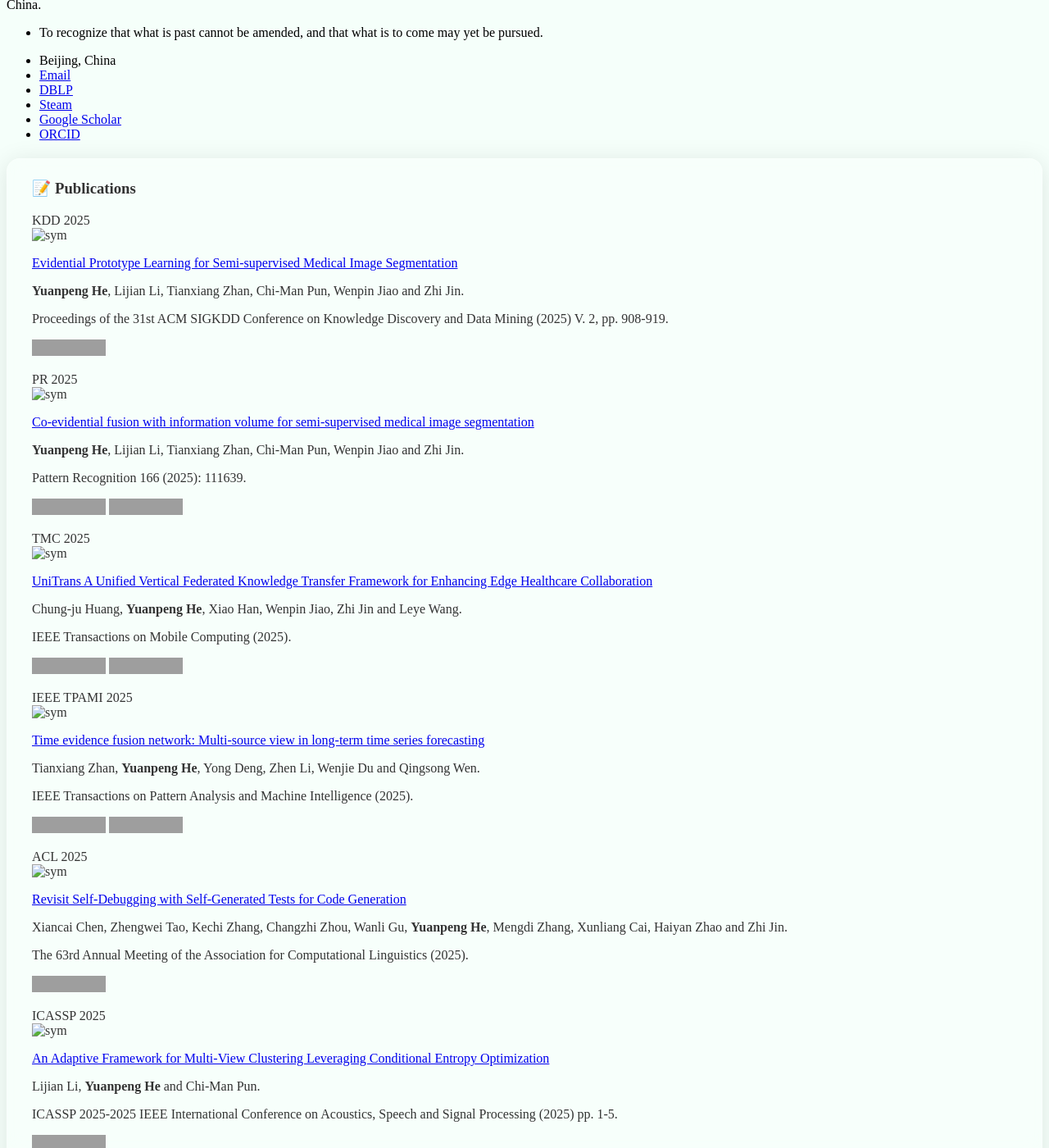
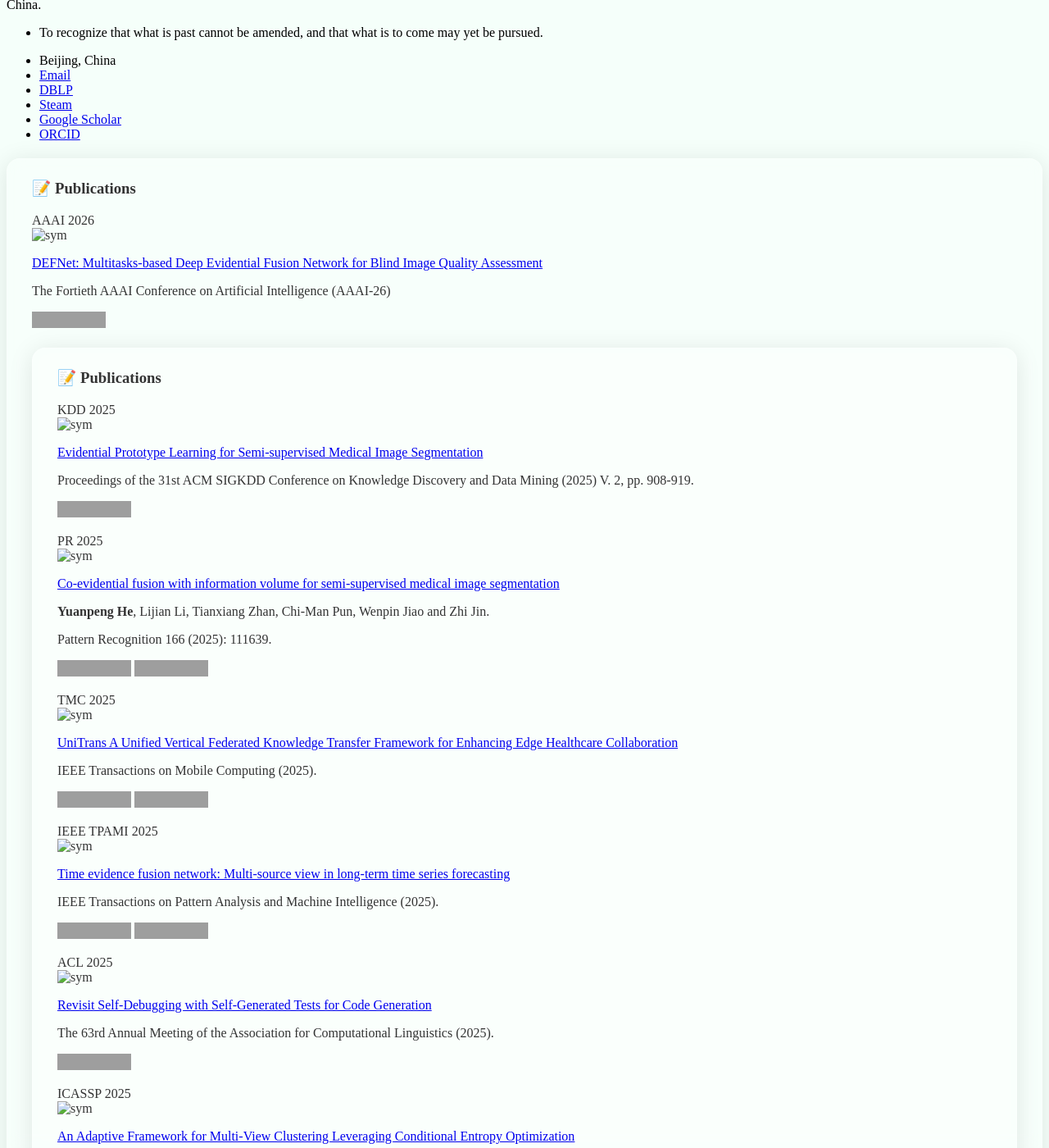
Before and after one commit to heyuanpengpku/heyuanpeng.github.io, a Jekyll site: the page built from _pages/includes/pub.md, in a window 1280 px wide and 1400 px high, scrolled down 363 px. Shown: the whole window at 82% size. Built offline with Jekyll 4.4.1, drawn with Linux system fonts in a browser that asks for light colours; our own code applies the rules of GitHub Pages for plain Markdown files; some of the changed text lies outside the part shown; grey boxes are pictures that could not be loaded.

Commit message:
2025-11-08 13:16:57

```diff
--- a/_pages/includes/pub.md
+++ b/_pages/includes/pub.md
@@ -1,3 +1,20 @@
+<div class="art-box-glass" markdown="1">
+
+# 📝 Publications
+
+<div class='paper-box'><div class='paper-box-image'><div><div class="badge">AAAI 2026</div><img src='images/covers/2026-aaai-hyp.png' alt="sym" width="100%"></div></div>
+<div class='paper-box-text' markdown="1">
+
+[DEFNet: Multitasks-based Deep Evidential Fusion Network for Blind Image Quality Assessment](https://arxiv.org/abs/2507.19418)
+
+The Fortieth AAAI Conference on Artificial Intelligence (AAAI-26)
+
+![Static Badge](https://img.shields.io/badge/CCF_A-EF413D)
+
+</div>
+</div>
+
+
 <div class="art-box-glass" markdown="1">
 
 # 📝 Publications
@@ -7,7 +24,6 @@
 
 [Evidential Prototype Learning for Semi-supervised Medical Image Segmentation](https://dl.acm.org/doi/abs/10.1145/3711896.3736944)
 
-**Yuanpeng He**, Lijian Li, Tianxiang Zhan, Chi-Man Pun, Wenpin Jiao and Zhi Jin.
 
 Proceedings of the 31st ACM SIGKDD Conference on Knowledge Discovery and Data Mining (2025) V. 2, pp. 908-919.
 
@@ -40,8 +56,6 @@ Pattern Recognition 166 (2025): 111639.
 
 [UniTrans A Unified Vertical Federated Knowledge Transfer Framework for Enhancing Edge Healthcare Collaboration](https://ieeexplore.ieee.org/abstract/document/11086401)
 
-Chung-ju Huang, **Yuanpeng He**, Xiao Han, Wenpin Jiao, Zhi Jin and Leye Wang.
-
 IEEE Transactions on Mobile Computing (2025).
 
 ![Static Badge](https://img.shields.io/badge/%E4%B8%AD%E7%A7%91%E9%99%A2%E4%B8%80%E5%8C%BA-%23FFD700
@@ -58,8 +72,6 @@ IEEE Transactions on Mobile Computing (2025).
 
 [Time evidence fusion network: Multi-source view in long-term time series forecasting](https://ieeexplore.ieee.org/abstract/document/11120455/)
 
-Tianxiang Zhan, **Yuanpeng He**, Yong Deng, Zhen Li, Wenjie Du and Qingsong Wen.
-
 IEEE Transactions on Pattern Analysis and Machine Intelligence (2025).
 
 ![Static Badge](https://img.shields.io/badge/%E4%B8%AD%E7%A7%91%E9%99%A2%E4%B8%80%E5%8C%BA-%23FFD700)
@@ -74,8 +86,6 @@ IEEE Transactions on Pattern Analysis and Machine Intelligence (2025).
 
 [Revisit Self-Debugging with Self-Generated Tests for Code Generation](https://aclanthology.org/2025.acl-long.881/)
 
-Xiancai Chen, Zhengwei Tao, Kechi Zhang, Changzhi Zhou, Wanli Gu, **Yuanpeng He**, Mengdi Zhang, Xunliang Cai, Haiyan Zhao and Zhi Jin.
-
 The 63rd Annual Meeting of the Association for Computational Linguistics (2025).
 
 ![Static Badge](https://img.shields.io/badge/CCF_A-EF413D)
@@ -89,8 +99,6 @@ The 63rd Annual Meeting of the Association for Computational Linguistics (2025).
 
 [An Adaptive Framework for Multi-View Clustering Leveraging Conditional Entropy Optimization](https://ieeexplore.ieee.org/abstract/document/10888088)
 
-Lijian Li, **Yuanpeng He** and Chi-Man Pun.
-
 ICASSP 2025-2025 IEEE International Conference on Acoustics, Speech and Signal Processing (2025) pp. 1-5.
 
 ![Static Badge](https://img.shields.io/badge/CCF%20B-8A2BE2)
@@ -103,8 +111,6 @@ ICASSP 2025-2025 IEEE International Conference on Acoustics, Speech and Signal P
 <div class='paper-box-text' markdown="1">
 
 [Towards Structure-aware Model for Multi-modal Knowledge Graph Completion]()
-
-Linyu Li, Zhi Jin, Yichi Zhang, Dongming Jin, Chengfeng Dou, **Yuanpeng He**, Xuan Zhang and Haiyan Zhao.
 
 IEEE Transactions on Multimedia (2025).
 
@@ -120,8 +126,6 @@ IEEE Transactions on Multimedia (2025).
 
 [Multi-Prototype-based Embedding Refinement for Medical Image Segmentation](https://ieeexplore.ieee.org/abstract/document/10889249)
 
-Yali Bi, Enyu Che, Yinan Chen, **Yuanpeng He** and Jingwei Qu.
-
 ICASSP 2025-2025 IEEE International Conference on Acoustics, Speech and Signal Processing (2025) pp. 1-5.
 
 ![Static Badge](https://img.shields.io/badge/CCF%20B-8A2BE2)
@@ -135,8 +139,6 @@ ICASSP 2025-2025 IEEE International Conference on Acoustics, Speech and Signal P
 
 [Transfer Graph in the Context of Evidence Theory](https://link.springer.com/article/10.1007/s40314-025-03293-w)
 
-Tianxiang Zhan, Qianli Zhou, **Yuanpeng He** and Yong Deng.
-
 Computational and Applied Mathematics 44.7 (2025): 345.
 
 </div>
@@ -147,8 +149,6 @@ Computational and Applied Mathematics 44.7 (2025): 345.
 <div class='paper-box-text' markdown="1">
 
 [Residual Feature-Reutilization Inception Network](https://www.sciencedirect.com/science/article/pii/S0031320324001900)
-
-**Yuanpeng He**, Wenjie Song, Lijian Li, Tianxiang Zhan and Wenpin Jiao.
 
 Pattern Recognition 152 (2024): 110439.
 
@@ -164,8 +164,6 @@ Pattern Recognition 152 (2024): 110439.
 
 [Mutual Evidential Deep Learning for Semi-supervised Medical Image Segmentation](https://www.computer.org/csdl/proceedings-article/bibm/2024/10822008/23ooxNRj6W4)
 
-**Yuanpeng He**, Yali Bi, Lijian Li, Chi-Man Pun, Wenpin Jiao and Zhi Jin.
-
 IEEE International Conference on Bioinformatics and Biomedicine (2024) (pp. 2010-2017).
 
 ![Static Badge](https://img.shields.io/badge/CCF%20B-8A2BE2)
@@ -178,8 +176,6 @@ IEEE International Conference on Bioinformatics and Biomedicine (2024) (pp. 2010
 <div class='paper-box-text' markdown="1">
 
 [Generalized Uncertainty-Based Evidential Fusion with Hybrid Multi-Head Attention for Weak-Supervised Temporal Action Localization](https://ieeexplore.ieee.org/abstract/document/10446799)
-
-**Yuanpeng He** Lijian Li, Tianxiang Zhan Wenpin Jiao and Chi-Man Pun.
 
 ICASSP 2024-2024 IEEE International Conference on Acoustics, Speech and Signal Processing (2024) (pp. 3855-3859).
 
@@ -194,8 +190,6 @@ ICASSP 2024-2024 IEEE International Conference on Acoustics, Speech and Signal P
 
 [Efficient Prototype Consistency Learning in Semi-Supervised Medical Image Segmentation via Joint Uncertainty and Data Augmentation](https://ieeexplore.ieee.org/document/10821789)
 
-Lijian Li, **Yuanpeng He** and Chi-Man Pun.
-
 IEEE International Conference on Bioinformatics and Biomedicine (2024) (pp. 2010-2017).
 
 ![Static Badge](https://img.shields.io/badge/CCF%20B-8A2BE2)
@@ -208,8 +202,6 @@ IEEE International Conference on Bioinformatics and Biomedicine (2024) (pp. 2010
 <div class='paper-box-text' markdown="1">
 
 [TDQMF: Two-Dimensional Quantum Mass Function](https://www.sciencedirect.com/science/article/abs/pii/S0020025522013238)
-
-**Yuanpeng He** and Yong Deng.
 
 Information Sciences 621 (2023): 749-765.
 
@@ -225,8 +217,6 @@ Information Sciences 621 (2023): 749-765.
 
 [Ordinal belief entropy](https://link.springer.com/article/10.1007/s00500-023-07947-x)
 
-**Yuanpeng He** and Yong Deng.
-
 Soft Computing 27.11 (2023): 6973-6981.
 
 ![Static Badge](https://img.shields.io/badge/CCF%20C-%2300FA9A)
@@ -239,8 +229,6 @@ Soft Computing 27.11 (2023): 6973-6981.
 <div class='paper-box-text' markdown="1">
 
 [Differential convolutional fuzzy time series forecasting](https://ieeexplore.ieee.org/abstract/document/10234022/)
-
-Tianxiang Zhan, **Yuanpeng He**, Yong Deng and Zhen Li.
 
 IEEE Transactions on Fuzzy Systems 32, no. 3 (2023): 831-845.
 
@@ -256,8 +244,6 @@ IEEE Transactions on Fuzzy Systems 32, no. 3 (2023): 831-845.
 
 [Spatio-Temporal Variability Analysis of Vegetation Dynamics in China from 2000 to 2022 Based on Leaf Area Index: A Multi-Temporal Image Classification Perspective](https://www.mdpi.com/2072-4292/15/12/2975)
 
-Tianchi Xu, Kai Yan, **Yuanpeng He**, Si Gao, Kai Yang, Jingrui Wang, Jinxiu Liu and Zhao Liu.
-
 Remote Sensing 15.12 (2023): 2975.
 
 </div>
@@ -268,8 +254,6 @@ Remote Sensing 15.12 (2023): 2975.
 <div class='paper-box-text' markdown="1">
 
 [A new base function in basic probability assignment for conflict management](https://link.springer.com/article/10.1007/s10489-021-02525-w)
-
-**Yuanpeng He** and Fuyuan Xiao.
 
 Applied Intelligence 52.4 (2022): 4473-4487.
 
@@ -284,8 +268,6 @@ Applied Intelligence 52.4 (2022): 4473-4487.
 
 [MMGET: a Markov model for generalized evidence theory](https://link.springer.com/article/10.1007/s40314-021-01697-y)
 
-**Yuanpeng He** and Fuyuan Xiao.
-
 Computational and Applied Mathematics 41.1 (2022): 9.
 
 </div>
@@ -297,8 +279,6 @@ Computational and Applied Mathematics 41.1 (2022): 9.
 
 [Ordinal fuzzy entropy](https://ijfs.usb.ac.ir/article_6950.html)
 
-**Yuanpeng He** and Yong Deng.
-
 Iranian Journal of Fuzzy Systems 19.3 (2022): 171-186.
 
 </div>
@@ -309,8 +289,6 @@ Iranian Journal of Fuzzy Systems 19.3 (2022): 171-186.
 <div class='paper-box-text' markdown="1">
 
 [NNDF: A new neural detection network for aspect-category sentiment analysis](https://link.springer.com/chapter/10.1007/978-3-031-10989-8_27)
-
-Lijian Li, **Yuanpeng He** and Li Li.
 
 International Conference on Knowledge Science, Engineering and Management (2022) (pp. 339-355).
 
@@ -324,8 +302,6 @@ International Conference on Knowledge Science, Engineering and Management (2022)
 <div class='paper-box-text' markdown="1">
 
 [Conflicting management of evidence combination from the point of improvement of basic probability assignment](https://onlinelibrary.wiley.com/doi/abs/10.1002/int.22366)
-
-**Yuanpeng He** and Fuyuan Xiao.
 
 International Journal of Intelligent Systems (2021), 36(5), pp.1914-1942.
 
@@ -341,8 +317,6 @@ International Journal of Intelligent Systems (2021), 36(5), pp.1914-1942.
 
 [A Matrix-based Distance of Pythagorean Fuzzy Set and its Application in Medical Diagnosis](https://arxiv.org/abs/2102.01538)
 
-**Yuanpeng He**, Lijian Li and Tianxiang Zhan.
-
 arXiv (2021).
 
 [![arXiv](https://img.shields.io/badge/cs.AI-2102.01538-b31b1b?style=flat&logo=arxiv&logoColor=red)](https://arxiv.org/abs/2102.01538)
```
Also changed, not shown: images/covers/2026-aaai-hyp.png (added).
